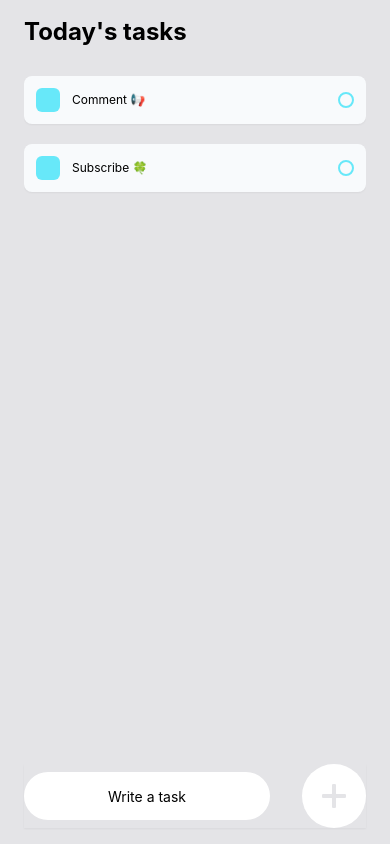
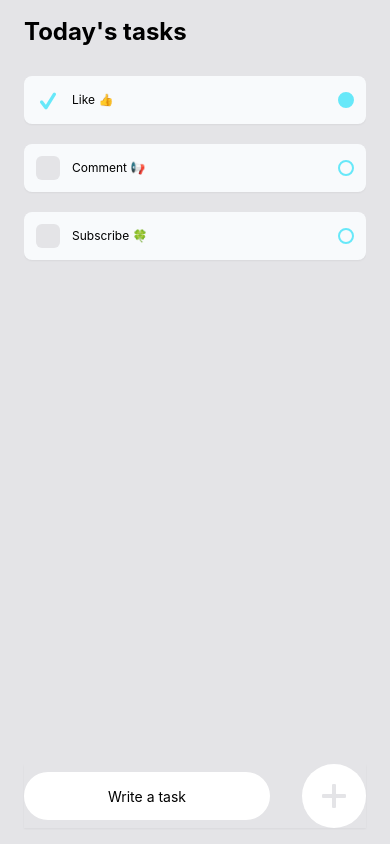
Before and after one commit to gmlwlsdl/RN-Study, a React Native app: screen /Todo in a window 390 px wide. Both pictures are taken after a click on the element 346 px from the left and 100 px from the top of the page. Built offline with nearby package versions, Linux system fonts and the light colour scheme.

Commit message:
feat: onPress 이용하여 task done 처리

```diff
--- a/src/screens/Todo.tsx
+++ b/src/screens/Todo.tsx
@@ -13,22 +13,22 @@ import Entypo from '@expo/vector-icons/Entypo'
 
 type TodoListProps = {
   item: itemData
-  onDelete: () => void
-  backgroundColor: boolean
+  onPress: () => void
 }
 
 type itemData = {
   id: string
   text: string
+  isPressed: boolean
 }
 
 const initialData: itemData[] = [
-  { id: '1', text: 'Like 👍' },
-  { id: '2', text: 'Comment 📢' },
-  { id: '3', text: 'Subscribe 🍀' },
+  { id: '1', text: 'Like 👍', isPressed: false },
+  { id: '2', text: 'Comment 📢', isPressed: false },
+  { id: '3', text: 'Subscribe 🍀', isPressed: false },
 ]
 
-const TodoList = ({ item, onDelete, backgroundColor }: TodoListProps) => (
+const TodoList = ({ item, onPress }: TodoListProps) => (
   <View
     className={cn(
       'flex flex-row items-center bg-slate-50 rounded-lg',
@@ -37,37 +37,41 @@ const TodoList = ({ item, onDelete, backgroundColor }: TodoListProps) => (
     )}
   >
     <View className="flex flex-row items-center">
-      <View className="w-6 h-6 bg-cyan-300 rounded-md"></View>
+      <View
+        className={`w-6 h-6 rounded-md ${item.isPressed ? '' : 'bg-zinc-200'}`}
+      >
+        {item.isPressed && <Entypo name="check" size={24} color="#67e8f9" />}
+      </View>
       <Text className="ml-3 text-xs">{item.text}</Text>
     </View>
     <Pressable
       className={`w-4 h-4 rounded-full border-cyan-300 border-2 ${
-        backgroundColor === true ? 'bg-cyan-300' : ''
+        item.isPressed ? 'bg-cyan-300' : ''
       }`}
-      onPress={onDelete}
+      onPress={onPress}
     ></Pressable>
   </View>
 )
 
 export default function Todo() {
-  const [selectedId, setSelectedId] = useState<string>()
+  const [pressedId, setPressedId] = useState<string | null>(null)
   const [data, setData] = useState<itemData[]>(initialData)
   const [newTask, setNewTask] = useState<string>('')
 
+  const togglePress = (id: string) => {
+    setData((prevData) =>
+      prevData.map((item) =>
+        item.id === id ? { ...item, isPressed: !item.isPressed } : item
+      )
+    )
+  }
+
   const renderItem = ({ item }: { item: itemData }) => {
-    const backgroundColor = item.id === selectedId ? true : false
-
     const deleteTodo = () => {
       setData((prevData) => prevData.filter((Todo) => Todo.id != item.id))
     }
 
-    return (
-      <TodoList
-        item={item}
-        onDelete={deleteTodo}
-        backgroundColor={backgroundColor}
-      />
-    )
+    return <TodoList item={item} onPress={() => togglePress(item.id)} />
   }
 
   const addTodo = () => {
@@ -79,6 +83,7 @@ export default function Todo() {
     const newTodo: itemData = {
       id: (data.length + 1).toString(),
       text: newTask,
+      isPressed: false,
     }
 
     setData((prevData) => [...prevData, newTodo])
@@ -94,7 +99,7 @@ export default function Todo() {
             data={data}
             renderItem={renderItem}
             keyExtractor={(item) => item.id}
-            extraData={selectedId}
+            extraData={pressedId}
             className="mt-7"
           />
         </View>
```
